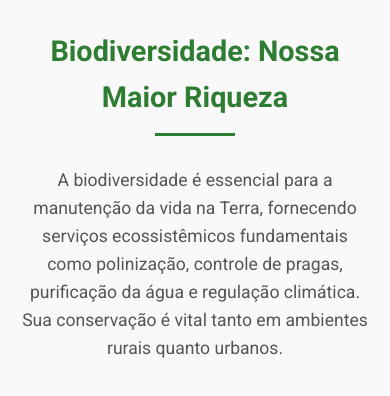
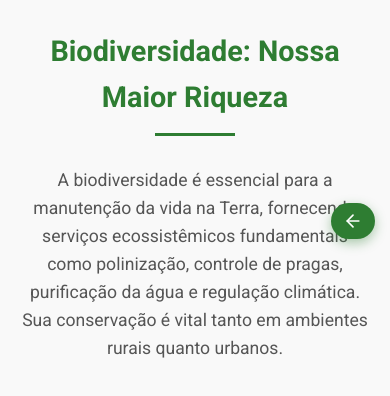
Before and after one commit to xandydrv/aas, a plain HTML site: page splash.html in a window 390 px wide. Shown: the part 590-986 px from the top of the page. Drawn offline with Linux system fonts and the light colour scheme.

Commit message:
splash.html

```diff
--- a/splash.html
+++ b/splash.html
@@ -1,7 +1,3 @@
-
-
-
-
 <!DOCTYPE html>
 <html lang="pt-BR">
 <head>
@@ -10,8 +6,82 @@
     <title>Conservação da Biodiversidade</title>
     <link rel="stylesheet" href="styles.css">
     <link rel="stylesheet" href="https://fonts.googleapis.com/css2?family=Roboto:wght@300;400;500;700&display=swap">
+    <style>
+        .btn-voltar {
+            display: inline-flex;
+            align-items: center;
+            gap: 10px;
+            background-color: #2e7d32;
+            color: white;
+            padding: 12px 24px;
+            border-radius: 30px;
+            font-weight: 500;
+            text-decoration: none;
+            transition: all 0.3s ease;
+            border: none;
+            cursor: pointer;
+            box-shadow: 0 4px 12px rgba(46, 125, 50, 0.4);
+            font-size: 16px;
+            font-family: 'Roboto', sans-serif;
+            position: fixed;
+            bottom: 30px;
+            right: 30px;
+            z-index: 1000;
+        }
+
+        .btn-voltar:hover {
+            background-color: #1b5e20;
+            transform: translateY(-3px);
+            box-shadow: 0 6px 16px rgba(46, 125, 50, 0.5);
+        }
+
+        .btn-voltar:active {
+            transform: translateY(-1px);
+            box-shadow: 0 4px 10px rgba(46, 125, 50, 0.4);
+        }
+
+        .btn-voltar svg {
+            width: 20px;
+            height: 20px;
+            transition: transform 0.3s ease;
+        }
+
+        .btn-voltar:hover svg {
+            transform: translateX(-3px);
+        }
+
+
+        @media (max-width: 768px) {
+            .btn-voltar {
+                padding: 10px 18px;
+                font-size: 14px;
+                bottom: 20px;
+                right: 20px;
+            }
+
+            .btn-voltar span {
+                display: none;
+            }
+        }
+
+        @media (max-width: 480px) {
+            .btn-voltar {
+                padding: 8px 12px;
+                bottom: 15px;
+                right: 15px;
+            }
+        }
+    </style>
 </head>
 <body>
+    <a href="index.html" class="btn-voltar">
+        <svg xmlns="http://www.w3.org/2000/svg" width="24" height="24" viewBox="0 0 24 24" fill="none" stroke="currentColor" stroke-width="2" stroke-linecap="round" stroke-linejoin="round">
+            <path d="M19 12H5"></path>
+            <path d="M12 19l-7-7 7-7"></path>
+        </svg>
+        <span>Voltar para Início</span>
+    </a>
+
     <header>
         <nav>
             <div class="logo">BioDiversidade</div>
@@ -415,6 +485,5 @@
         </div>
     </footer>
 
-
 </body>
 </html>
```
